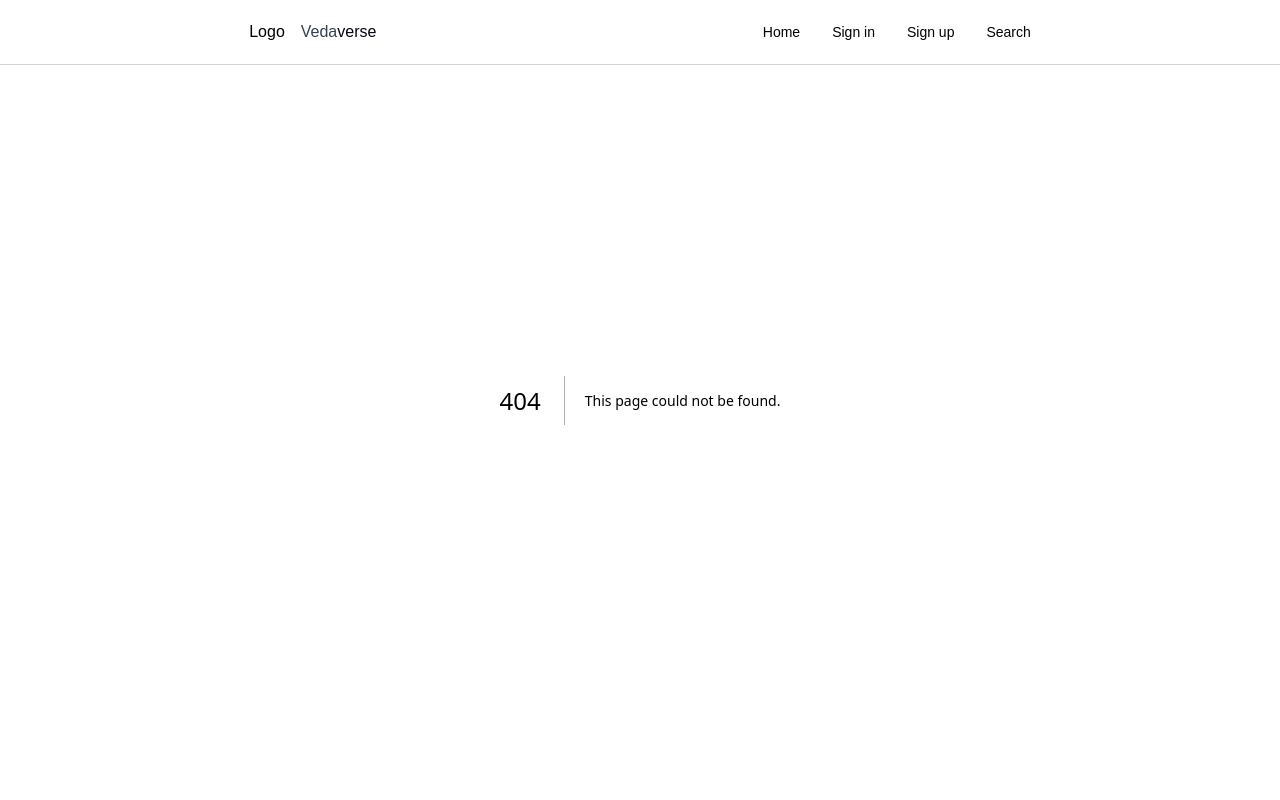
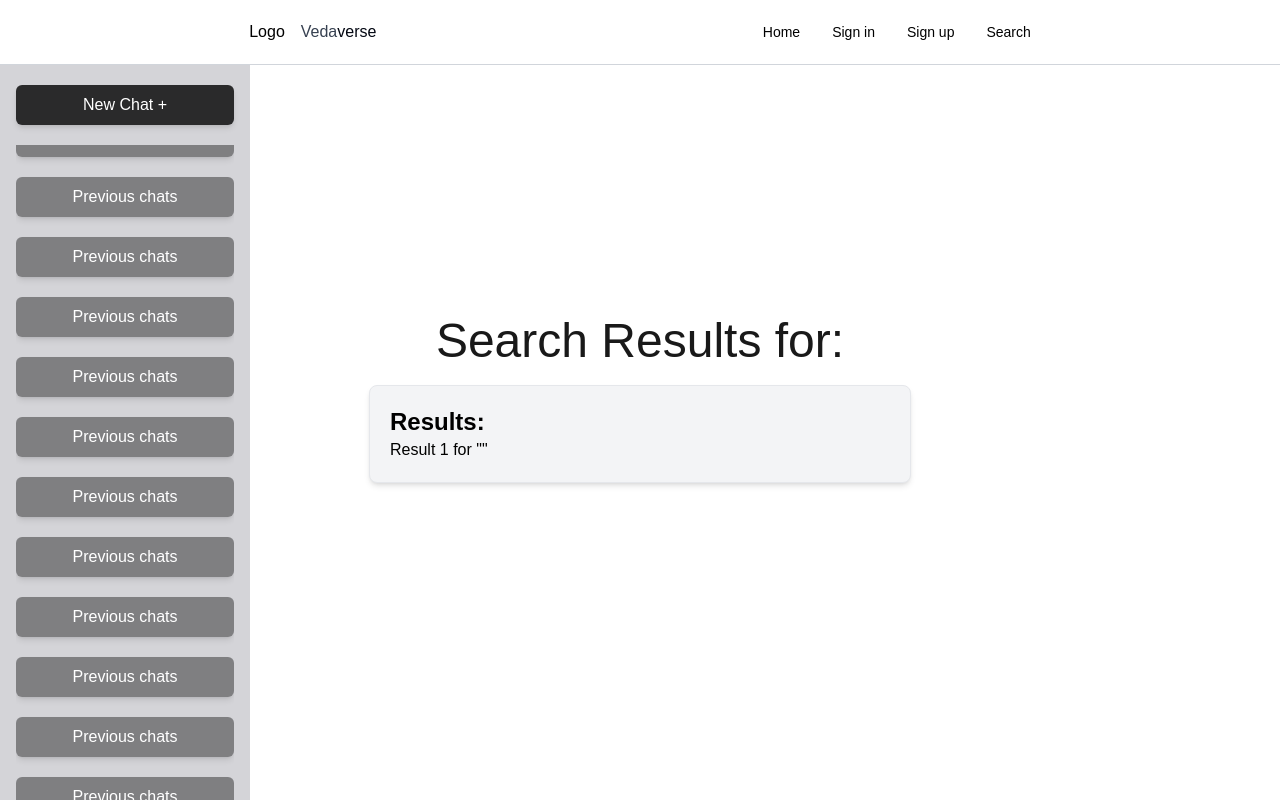
Before and after one commit to RaHarsH/VedaVerse-AI, a Next.js app: page /search/1 in a window 1280 px wide. Before the commit this address had no page. Built offline with nearby package versions, Linux system fonts and the light colour scheme.

Commit message:
added a basics search and searchDetails page

```diff
--- a/app/search/searchDetails/page.js
+++ b/app/search/[searchDetails]/page.js
@@ -1,9 +1,10 @@
-import { useRouter } from 'next/router';
+'use client'
+import { useSearchParams } from "next/navigation";
 import React from 'react';
 
 const SearchDetails = () => {
-  const router = useRouter();
-  const { searchTerm } = router.query;
+  const searchParams = useSearchParams();
+  const searchTerm = searchParams.get('query');
 
   return (
     <div className='h-screen w-full flex flex-col justify-center items-center'>
@@ -14,10 +15,8 @@ const SearchDetails = () => {
 
         <h2 className='text-2xl font-bold'>Results:</h2>
 
-        <ul>
+        <ul className='w-[500px]'>
           <li>Result 1 for "{searchTerm}"</li>
-          <li>Result 2 for "{searchTerm}"</li>
-          <li>Result 3 for "{searchTerm}"</li>
         </ul>
       </div>
     </div>
--- a/app/search/page.js
+++ b/app/search/page.js
@@ -22,7 +22,7 @@ const SearchPage = () => {
             onChange={(e) => setSearchText(e.target.value)}
           />
           <div className='w-full flex justify-end px-2 py-2'>
-            <Link href={`/searchDetails/${encodeURIComponent(searchText)}`}>
+            <Link href={`search/searchDetails?query=${searchText}`}>
               <button
                 disabled={isSearchBtnDisabled}
                 className={`${isSearchBtnDisabled ? 'bg-black/30' : 'bg-black'} text-white px-3 py-1 rounded-md`}
```
